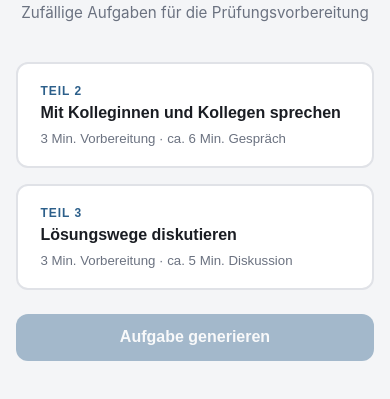
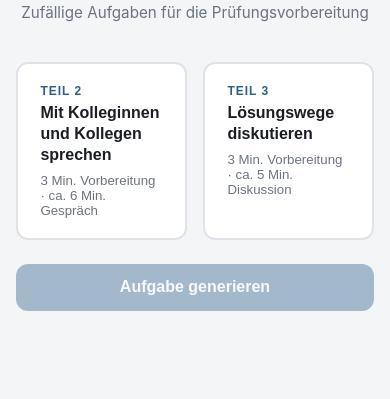
Before and after one commit to roieshalom/B2-mundliche, a plain HTML site: page index.html in a window 390 px wide. Shown: the part 71-470 px from the top of the page. Drawn offline with Linux system fonts and the light colour scheme.

Commit message:
Keep tab cards side by side on mobile
Co-Authored-By: Claude Sonnet 4.6 <noreply@anthropic.com>

```diff
--- a/style.css
+++ b/style.css
@@ -60,9 +60,6 @@ header h1 {
   margin-bottom: 1.5rem;
 }
 
-@media (max-width: 540px) {
-  .teil-cards { grid-template-columns: 1fr; }
-}
 
 .teil-card {
   display: flex;
```
